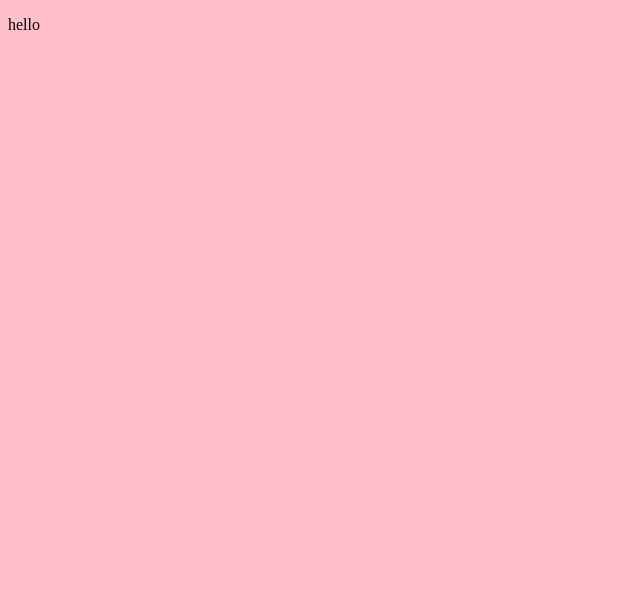
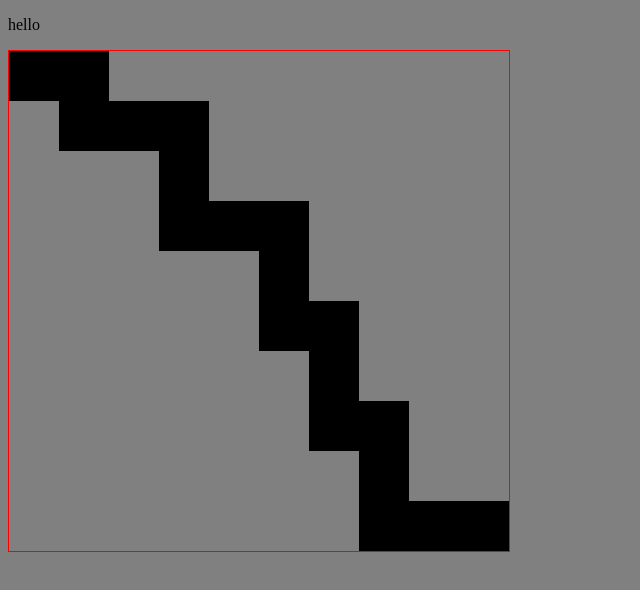
Before and after one commit to pankazik/JSTowerDefense, a plain HTML site: page index.html in a window 1280 px wide. Shown: the whole page, without its empty margins (0-640 px from the left). Drawn offline with Linux system fonts and the light colour scheme.

Commit message:
added path generator

```diff
--- a/css/main.css
+++ b/css/main.css
@@ -1,3 +1,7 @@
 body{
-  background-color: pink;
+  background-color: gray;
 }
+
+canvas#box{
+  border: solid red 0.5px;
+}
--- a/index.html
+++ b/index.html
@@ -7,8 +7,8 @@
   </head>
   <body>
     <p>hello</p>
+    <canvas id="box" width="500" height="500"></canvas>
     <script type="text/javascript" src="js/main.js">
-
     </script>
   </body>
 </html>
--- a/js/main.js
+++ b/js/main.js
@@ -1 +1,35 @@
-console.log('gello')
+var canvas = document.getElementById('box');
+var ctx = canvas.getContext('2d');
+var boxHeight = canvas['height'];
+var boxWidth = canvas['width'];
+var pointsHeight = (boxHeight-50)/50;
+var pointsWidth = (boxWidth-50)/50;
+var mapMoves = [];
+var lastX = 0;
+var lastY = 0;
+
+for (var i = 0; i < pointsWidth; i++) {
+  mapMoves.push(1);
+}
+for (var i = 0; i < pointsHeight; i++) {
+  mapMoves.push(2)
+}
+
+function shuffle(array) {
+  for (let i = array.length - 1; i > 0; i--) {
+    let j = Math.floor(Math.random() * (i + 1));
+    [array[i], array[j]] = [array[j], array[i]];
+  }
+}
+
+shuffle(mapMoves)
+ctx.fillRect(lastX, lastY, 50, 50);
+for (var i = 0; i <= mapMoves.length; i++) {
+  if (mapMoves[i]==1) {
+    lastX+=50
+    ctx.fillRect(lastX, lastY, 50, 50);
+  }else {
+    lastY+=50
+    ctx.fillRect(lastX, lastY, 50, 50);
+  }
+}
```
